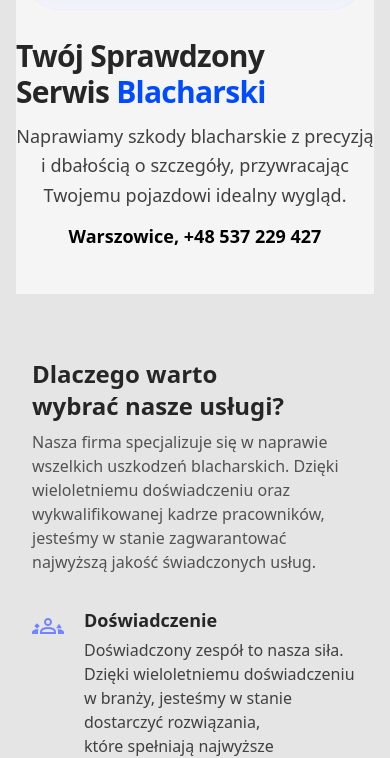
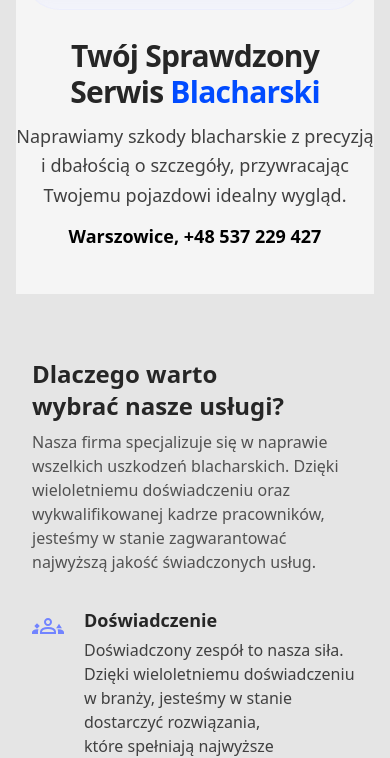
Before and after one commit to Andrzej-Marek/blacharka-importowo-landing, an Astro site: page / in a window 390 px wide. Shown: the part 88-846 px from the top of the page. Built offline with nearby package versions, Linux system fonts and the light colour scheme; Astro itself is replaced by a stand-in of ours.

Commit message:
text center

```diff
--- a/src/components/sections/landing/HeroSection.astro
+++ b/src/components/sections/landing/HeroSection.astro
@@ -46,7 +46,7 @@ interface Props {
   <!-- Title and description -->
     <!-- Each h1 and p tag renders a portion of the title and subTitle defined above -->
     <h1
-      class="block text-balance text-3xl font-bold tracking-tight text-neutral-800 dark:text-neutral-200 sm:text-4xl lg:text-6xl lg:leading-tight"
+      class="text-center text-balance text-3xl font-bold tracking-tight text-neutral-800 dark:text-neutral-200 sm:text-4xl lg:text-6xl lg:leading-tight"
     >
       <!-- About Fragment: https://docs.astro.build/en/basics/astro-syntax/#fragments -->
       <Fragment set:html={title} />
```
